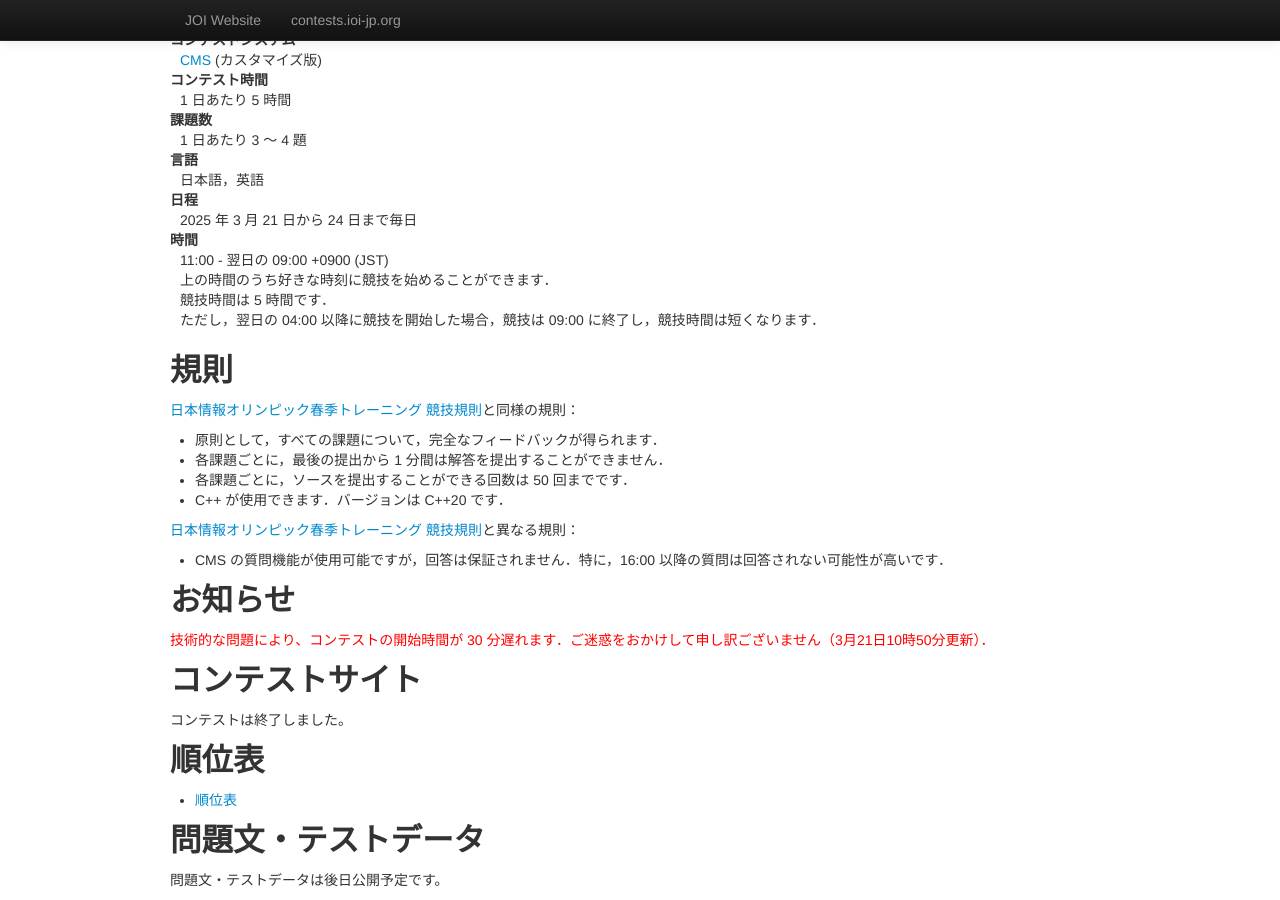
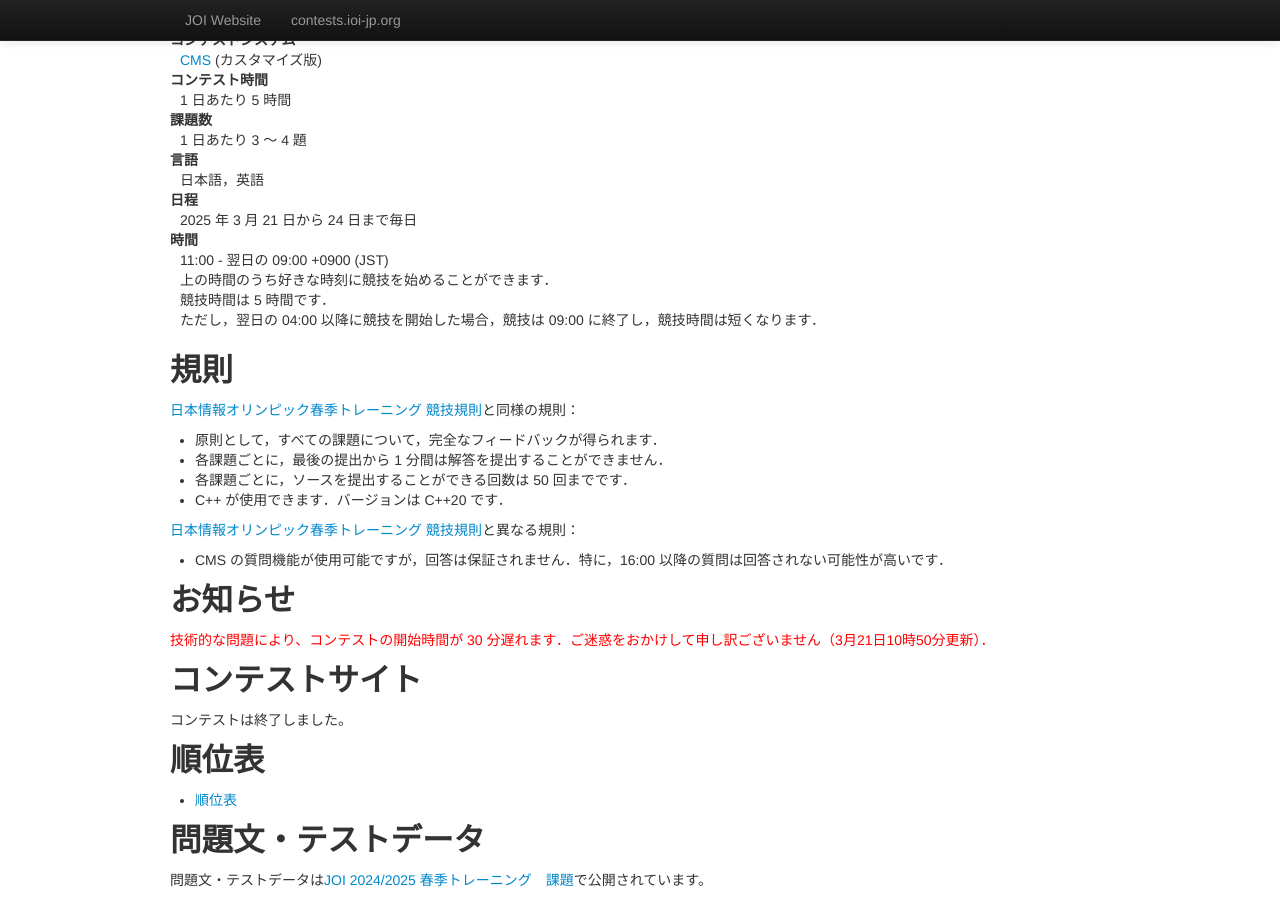
Before and after one commit to jcioi/joi-contests-site, a Jekyll site: the page built from joi-sp-2025/index.md, in a window 1280 px wide and 900 px high, scrolled down 580 px. Built offline with Jekyll 4.4.1, drawn with Linux system fonts in a browser that asks for light colours.

```diff
--- a/joi-sp-2025/index.md
+++ b/joi-sp-2025/index.md
@@ -76,4 +76,4 @@ English version is available [here](./index-en.html).
 
 ## 問題文・テストデータ
 
-問題文・テストデータは後日公開予定です。
+問題文・テストデータは[JOI 2024/2025 春季トレーニング　課題](https://www2.ioi-jp.org/camp/2025/2025-sp-tasks/)で公開されています。
```
Also changed, not shown: joi-sp-2025/index-en.md (+2 -1 lines).
